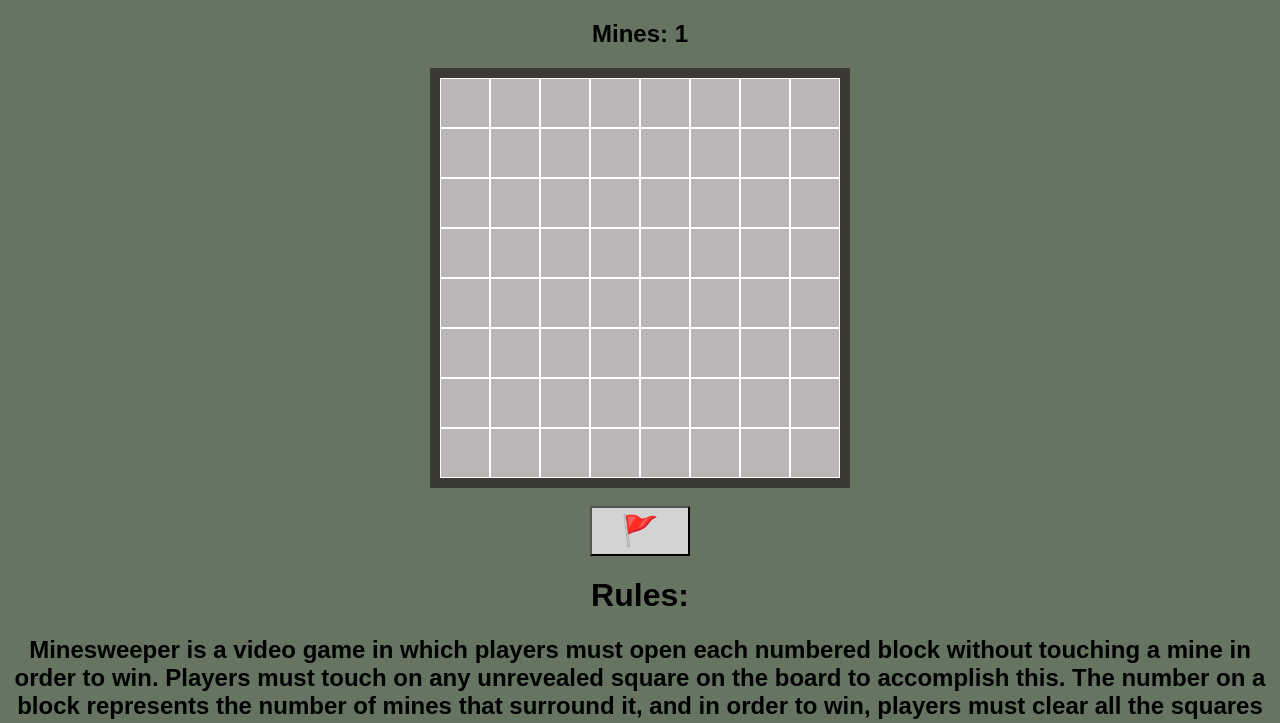
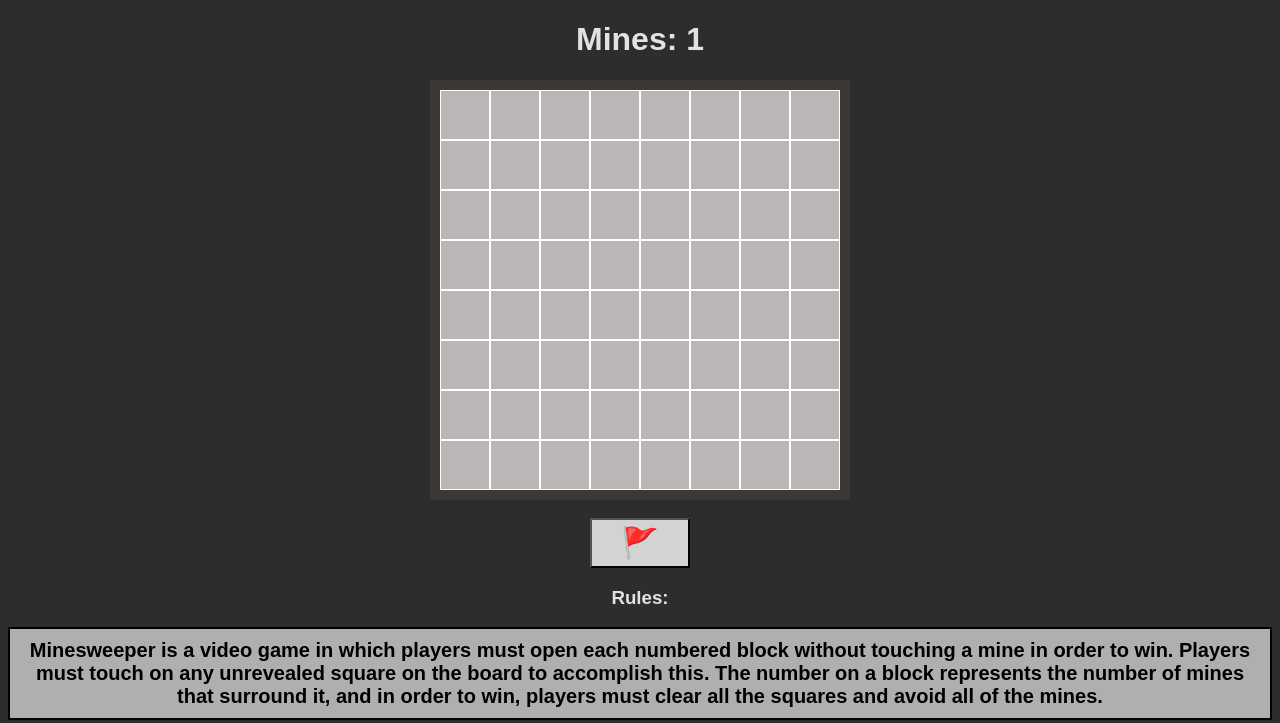
Before and after one commit to Luddaa/Mine-Sweeper-Game-, a plain HTML site: page index.html in a window 1280 px wide. Shown: the top 723 px of the page. Drawn offline with Linux system fonts and the light colour scheme.

Commit message:
updated to css and html

```diff
--- a/index.html
+++ b/index.html
@@ -10,13 +10,13 @@
 </head>
 
 <body>
-    <h2>Mines: <span id ="mines-count">0</span></h2>
+    <h1>Mines: <span id ="mines-count">0</span></h1>
     <div id = "board">
     </div>
     <br>
     <button id="flag-button"> 🚩</button>
-    <h1>Rules:</h1>
-    <h2>Minesweeper is a video game in which players must open each numbered block without touching a mine in order to win. Players must touch on any unrevealed square on the board to accomplish this. The number on a block represents the number of mines that surround it, and in order to win, players must clear all the squares and avoid all of the mines.</h2>
+    <h3>Rules:</h3>
+    <h2 id="1">Minesweeper is a video game in which players must open each numbered block without touching a mine in order to win. Players must touch on any unrevealed square on the board to accomplish this. The number on a block represents the number of mines that surround it, and in order to win, players must clear all the squares and avoid all of the mines.</h2>
     <img src="https://qph.cf2.quoracdn.net/main-qimg-7cf18545b0b97f0a109d4a0b7aa65f1d-lq" alt="example pucture">
 </body>
 </html>
--- a/mine.css
+++ b/mine.css
@@ -2,7 +2,7 @@
     font-family: Arial, Helvetica, sans-serif;
     font-weight: bold;
     text-align: center;
-    background-color: rgb(101, 117, 98);
+    background-color:#2e2c2c
 }
 
 #board{
@@ -13,6 +13,7 @@
     margin:0 auto;
     display: flex;
     flex-wrap:wrap ;
+
 }
 
 #board div{
@@ -24,10 +25,11 @@
     display: flex;
     justify-content: center;
     align-items: center;
+
 }
 
 .tile-clicked {
-    background-color: rgb(90, 168, 219);
+    background-color: rgba(40, 99, 177, 0.664);
 }
 
 #flag-button{
@@ -36,3 +38,24 @@
     font-size: 30px;
     background-color: lightgray;
 }
+ img{
+    width:15%;
+    border: 2x solid black;
+
+ }
+
+h2{
+    background-color: rgb(174, 175, 174);
+    border: 2px solid rgb(0, 0, 0);
+    padding: 10px;
+    word-wrap: break-word;
+    font-size: 20px;
+}
+
+h3{
+    color: rgb(226, 226, 226)
+}
+
+h1{
+   color:rgb(226, 226, 226)
+}
```
